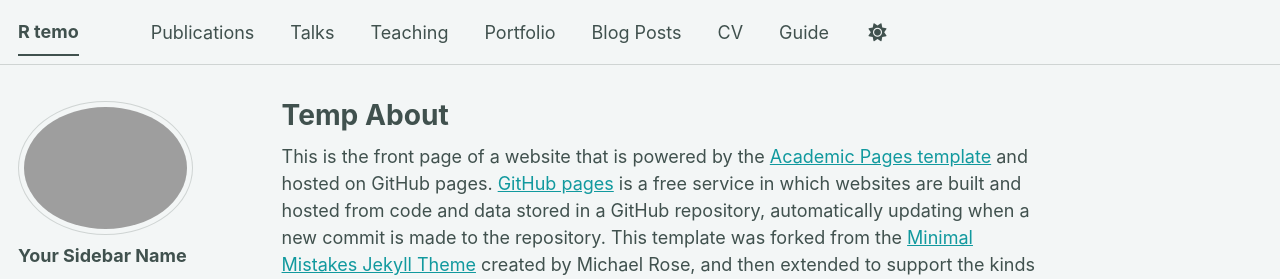
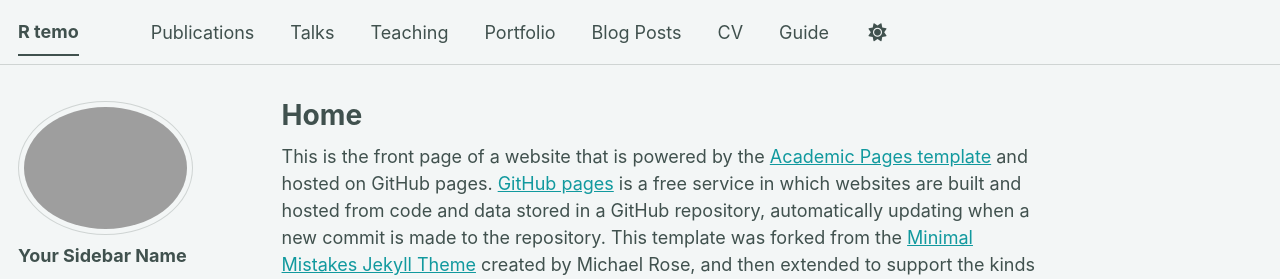
Before and after one commit to ruofanma/ruofanma.github.io, a Jekyll site: the page built from _pages/about.md, in a window 1280 px wide and 900 px high. Shown: the top 279 px of the window. Built offline with Jekyll 4.4.1, drawn with Linux system fonts in a browser that asks for light colours; some web fonts are replaced; a script bundle is joined from its source files by our own code; library files that are not in the unit come from our copies.

Commit message:
Change title from 'Temp About' to 'Home'

```diff
--- a/_pages/about.md
+++ b/_pages/about.md
@@ -1,6 +1,6 @@
 ---
 permalink: /
-title: "Temp About"
+title: "Home"
 author_profile: true
 redirect_from:
   - /about/
```
